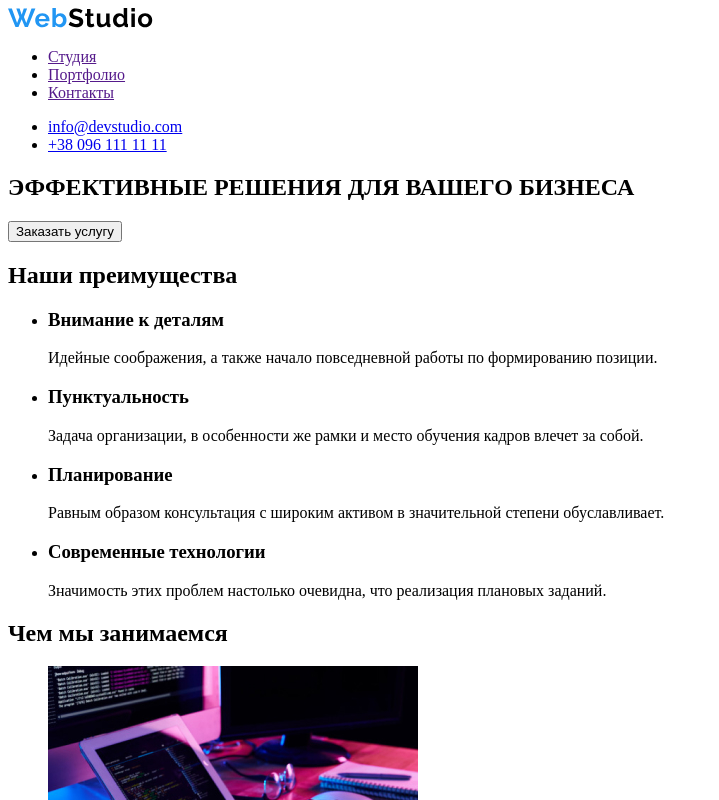
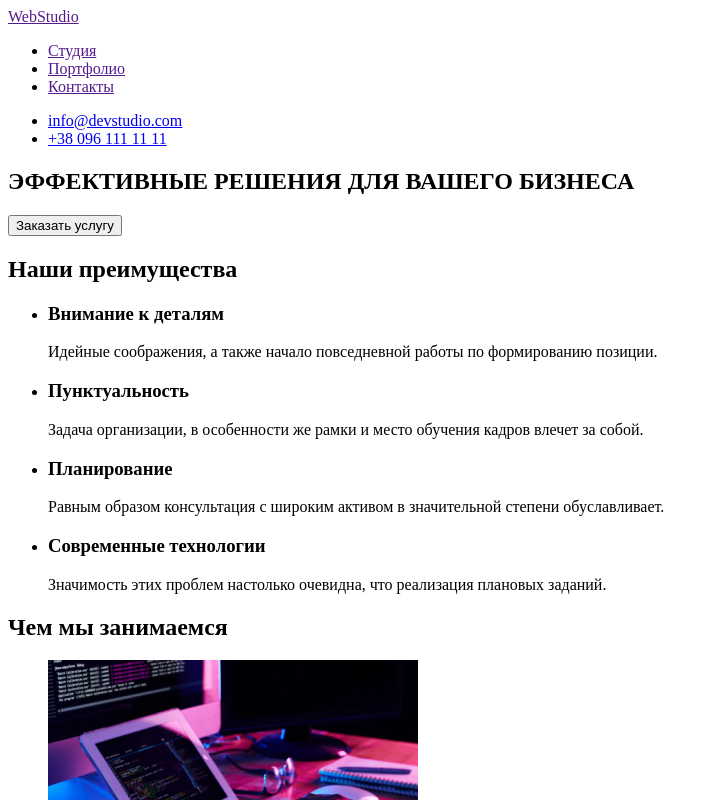
Before and after one commit to Natusick/goit-markup-hw-01, a plain HTML site: page index.html in a window 1280 px wide. Shown: the top 800 px of the page, without its empty margins (0-719 px from the left). Drawn offline with Linux system fonts and the light colour scheme.

Commit message:
WebStudio

```diff
--- a/index.html
+++ b/index.html
@@ -9,7 +9,7 @@
 <body>
    <header>
         <nav>
-            <a href=""><img src="./imeges/webstudio.svg" alt="WebStudio"></a>
+            <a href="" lang="en"><span>Web</span>Studio</a>
           <ul>
               <li> <a href="">Студия</a></li>
               <li> <a href="">Портфолио</a></li>
@@ -141,7 +141,7 @@
     </main>
    <!--Подвал-->
    <footer>
-        <a href=""><img src="./imeges/webstudio.svg" alt="WebStudio"></a>
+    <a href="" lang="en"><span>Web</span>Studio</a>s
         <ul>
             <li><address>г. Киев, пр-т Леси Украинки, 26</address></li>
             <li> <a href="mailto:info@example.com">info@example.com</a></li>
```
